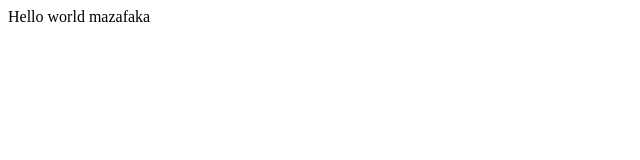
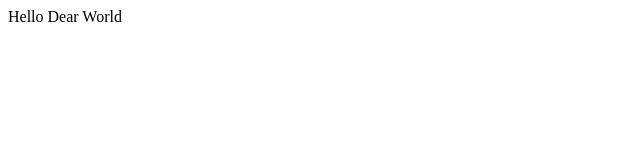
Before and after one commit to Stempyx3D/CS11_Mykhailo_Kulpach, a plain HTML site: page lab1/index.html in a window 1280 px wide. Shown: the full height of the page, 0-640 px from the left. Drawn offline with Linux system fonts and the light colour scheme.

Commit message:
Hello world

```diff
--- a/lab1/index.html
+++ b/lab1/index.html
@@ -1,3 +1,5 @@
-<header>
-    <p> Hello world mazafaka </p>
-</header>
+<html>
+    <header>
+        <p> Hello Dear World</p>
+    </header>
+</html>
```
